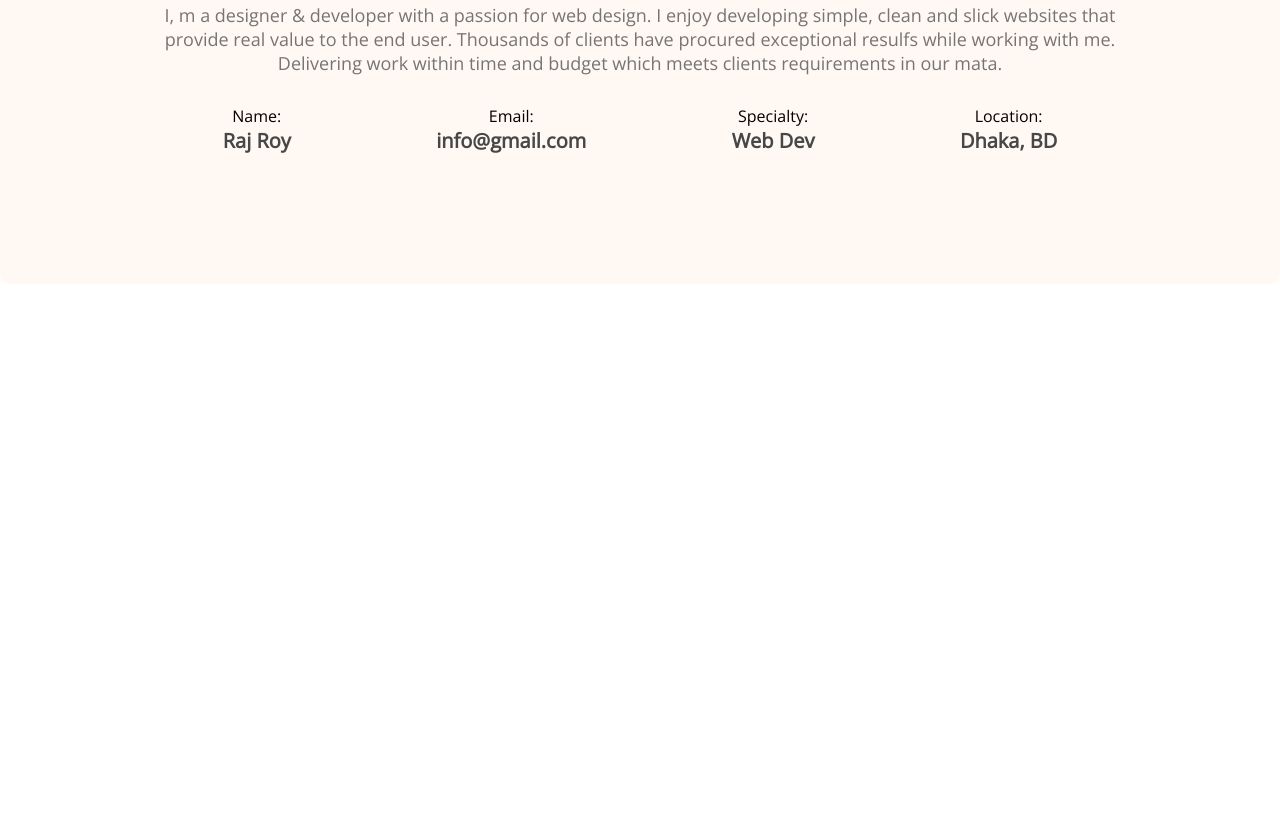
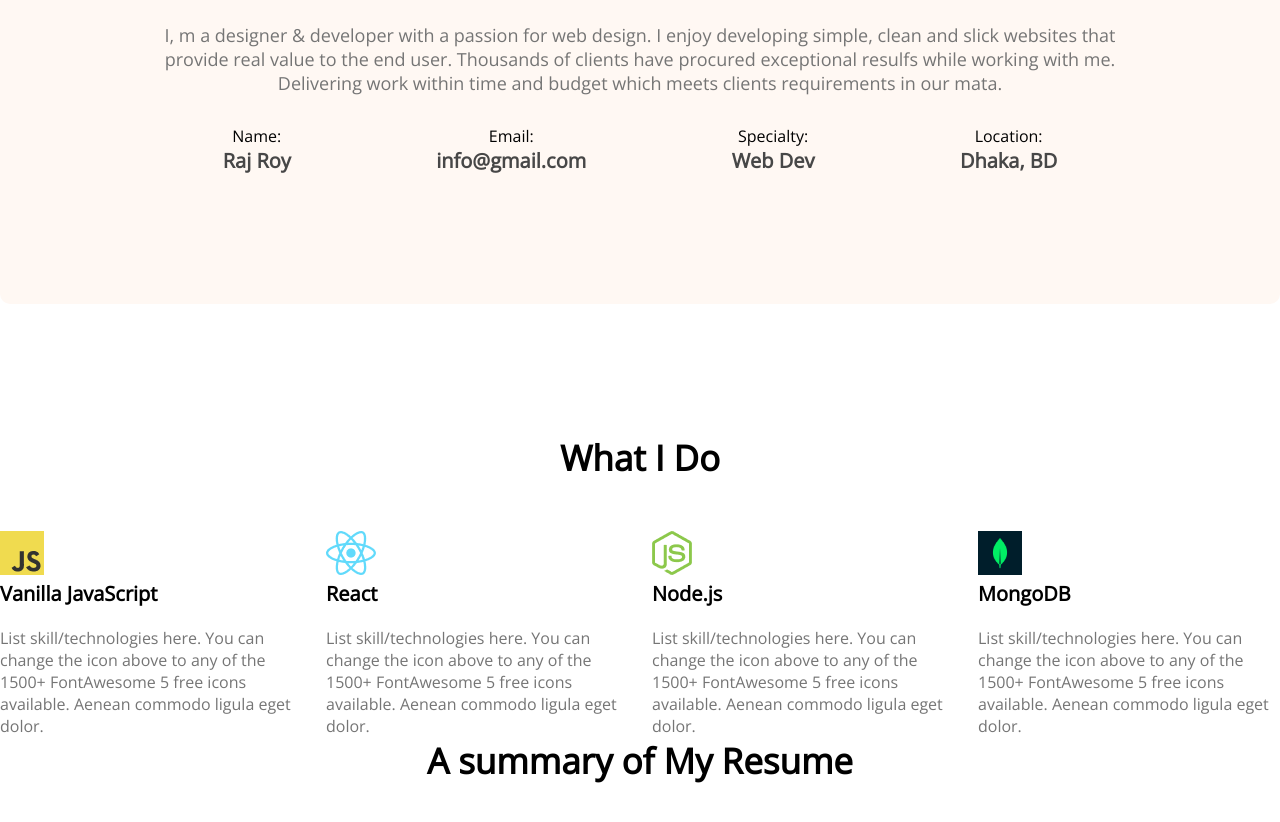
Before and after one commit to rkraj20/developr-potfolio, a plain HTML site: page index.html in a window 1280 px wide. Shown: the part 1035-1857 px from the top of the page. Before the commit the page ends 1319 px from the top, so only its background shows below. Drawn offline with nearby package versions, Linux system fonts and the light colour scheme.

Commit message:
skills content

```diff
--- a/index.html
+++ b/index.html
@@ -60,6 +60,42 @@
             </div>
 
         </section>
+        <section class="what-i-do">
+            <h3 class="section-titel">What I Do </h3>
+            <!-- .skills-container>.skills*4>img+p.skills-titel+p.skills-dp>lorem15 -->
+            <div class="skills-container">
+                <div class="skills">
+                    <img src="images/icons/js.png" alt="">
+                    <p class="skills-titel">Vanilla JavaScript</p>
+                    <p class="skills-dp">List skill/technologies here. You can change the icon above to any of the 1500+ FontAwesome 5 free icons available. Aenean commodo ligula eget dolor.</p>
+                </div>
+                <div class="skills">
+                    <img src="images/icons/react.png" alt="">
+                    <p class="skills-titel">React</p>
+                    <p class="skills-dp">List skill/technologies here. You can change the icon above to any of the 1500+ FontAwesome 5 free icons available. Aenean commodo ligula eget dolor.</p>
+                </div>
+                <div class="skills">
+                    <img src="images/icons/nodejs.png" alt="">
+                    <p class="skills-titel">Node.js</p>
+                    <p class="skills-dp">List skill/technologies here. You can change the icon above to any of the 1500+ FontAwesome 5 free icons available. Aenean commodo ligula eget dolor.</p>
+                </div>
+                <div class="skills">
+                    <img src="images/icons/mongo.png" alt="">
+                    <p class="skills-titel">MongoDB</p>
+                    <p class="skills-dp">List skill/technologies here. You can change the icon above to any of the 1500+ FontAwesome 5 free icons available. Aenean commodo ligula eget dolor.</p>
+                </div>
+            </div>
+        </section>
+
+        <section class="resume">
+            <h3 class="section-titel">A summary of My Resume</h3>
+            <div class="resumr-content">
+                <div>
+
+                </div>
+
+            </div>
+        </section>
 
     </main>
     <footer>
--- a/style/style.css
+++ b/style/style.css
@@ -63,6 +63,9 @@ nav ul{
     max-width: 1140px;
     margin: 0 auto;
 }
+.section{
+    margin-top: 130px;
+}
 
 .About{
     margin-top: 130px;
@@ -73,8 +76,9 @@ nav ul{
 }
 .section-titel{
     font-weight: 700;
-    margin-bottom: 30px;
+    margin-bottom: 50px;
     font-size: 35px;
+    text-align: center;
 
 }
 .section-dp{
@@ -96,3 +100,25 @@ nav ul{
     font-size: 20px;
     color: #474747;
 }
+.what-i-do{
+    margin-top: 130px;
+}
+.skills-container{
+    display: flex;
+    gap: 24px;
+}
+.slills{
+    background: #FFFFFF;
+    box-shadow: 0 6px 50px #0000000f;
+    border-radius: 5px;
+    padding: 30px;
+}
+.skills-titel{
+    font-weight: 700;
+    font-size: 20px;
+    margin-bottom: 30px;
+    margin-bottom: 20px;
+}
+.skills-dp{
+    color: #757575;
+}
```
